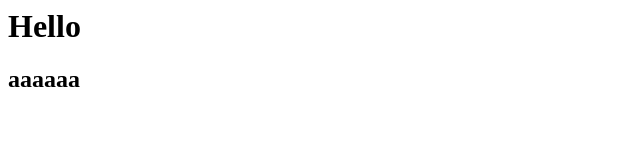
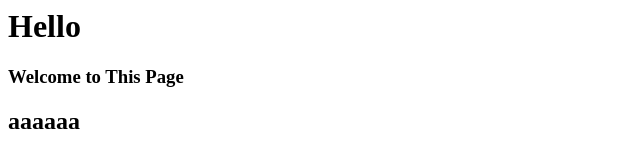
Before and after one commit to conghuy179/Git_Example, a plain HTML site: page index.html in a window 1280 px wide. Shown: the whole page, without its empty margins (0-640 px from the left). Drawn offline with Linux system fonts and the light colour scheme.

Commit message:
da them welcome

```diff
--- a/index.html
+++ b/index.html
@@ -7,6 +7,7 @@
 </head>
 
 <body>
+    <h3>Welcome to This Page</h3>
     <h2>aaaaaa
     </h2>
 </body>
```
